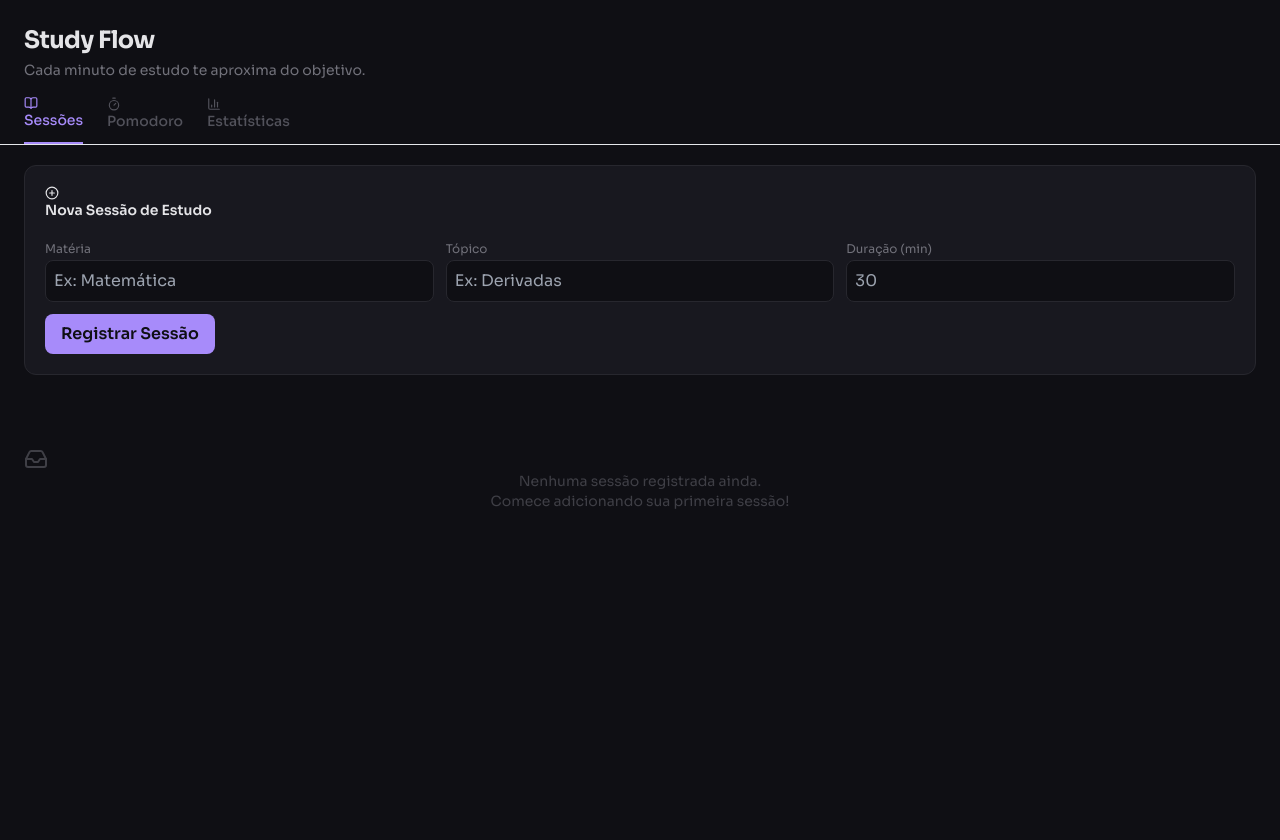
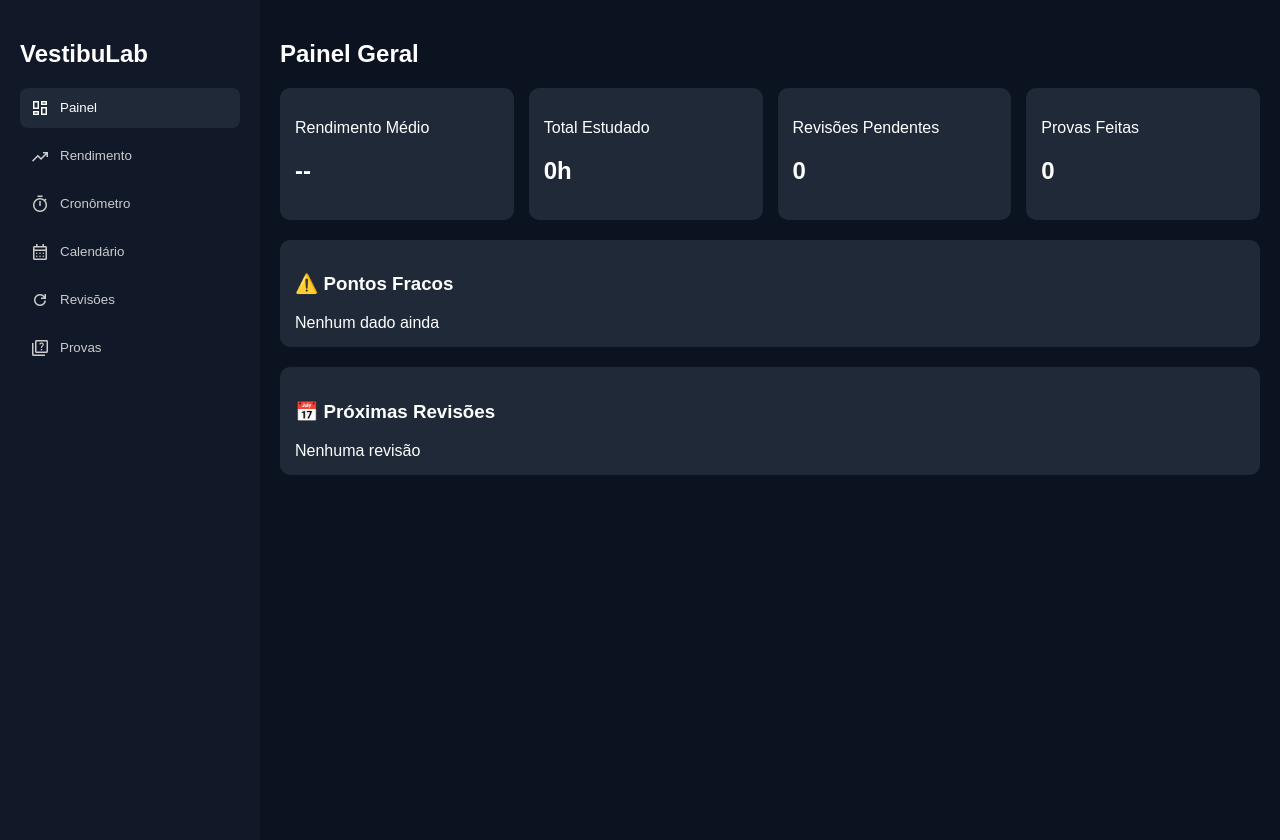
Before and after one commit to LuizaaQueiroz/studyflow, a Flask app: page / in a window 1280 px wide. Before the commit the page ends 509 px from the top, so only its background shows below. Run offline with Flask 3, Linux system fonts and the light colour scheme; data comes from the database, SQL or seed files in the repository; data that the repository does not hold is empty; some libraries are stand-ins or nearby versions.

Commit message:
att Interface

```diff
--- a/static/css/style.css
+++ b/static/css/style.css
@@ -1,98 +1,76 @@
 body {
-  background-color: #0f0f14;
-  color: #e4e4e7;
-  font-family: 'Sora', sans-serif;
+margin: 0;
+font-family: Arial;
+background: #0b1220;
+color: white;
 }
 
-/* superfícies */
-.card-surface {
-  background: #18181f;
-  border: 1px solid #27272e;
+.app {
+display: flex;
 }
 
-/* inputs */
-.app-input {
-  width: 100%;
-  padding: 8px;
-  border-radius: 8px;
-  background: #0f0f14;
-  border: 1px solid #27272e;
-  color: #e4e4e7;
+.sidebar {
+width: 220px;
+background: #111827;
+height: 100vh;
+padding: 20px;
 }
 
-/* botão principal */
-.primary-btn {
-  background: #a78bfa;
-  color: #0f0f14;
-  padding: 8px 16px;
-  border-radius: 8px;
-  font-weight: 600;
+.nav-item {
+display: block;
+width: 100%;
+margin: 8px 0;
+padding: 10px;
+background: none;
+border: none;
+color: #ccc;
+text-align: left;
+cursor: pointer;
 }
 
-/* botão secundário */
-.secondary-btn {
-  background: #27272e;
-  color: #a1a1aa;
-  padding: 8px 16px;
-  border-radius: 8px;
+.nav-item.active {
+background: #1f2937;
+color: white;
+border-radius: 8px;
 }
 
-/* textos */
-.label-muted {
-  color: #71717a;
+.content {
+flex: 1;
+padding: 20px;
 }
 
-.empty-state-text {
-  color: #3f3f46;
+.page {
+display: none;
 }
 
-/* tabs */
-.tab-btn {
-  color: #52525b;
+.page.active {
+display: block;
 }
 
-.tab-active {
-  color: #a78bfa;
-  border-bottom: 2px solid #a78bfa;
+.cards {
+display: flex;
+gap: 15px;
 }
 
-/* timer */
-.timer-display {
-  font-family: 'Space Mono', monospace;
+.card {
+background: #1f2937;
+padding: 15px;
+border-radius: 10px;
+flex: 1;
 }
 
-.timer-label {
-  color: #71717a;
+.panel-box {
+margin-top: 20px;
+background: #1f2937;
+padding: 15px;
+border-radius: 10px;
+}
+.nav-item {
+  display: flex;
+  align-items: center;
+  gap: 10px;
 }
 
-/* estatísticas */
-.stat-main {
-  color: #e4e4e7;
+.material-symbols-outlined {
+  font-size: 20px;
 }
-
-.stat-accent {
-  color: #a78bfa;
-}
-
-.stat-success {
-  color: #4ade80;
-}
-
-.stat-pink {
-  color: #f472b6;
-}
-
-/* detalhes */
-.icon-sm {
-  width: 14px;
-  height: 14px;
-}
-
-.inline-icon {
-  vertical-align: -2px;
-}
-
-/* fundo com efeito */
-.noise-bg {
-  background-color: #0f0f14;
-}
--- a/static/js/app.js
+++ b/static/js/app.js
@@ -1,5 +1,6 @@
 const state = {
   sessions: [],
+  exerciseRecords: [],
   timerSeconds: 25 * 60,
   timerRunning: false,
   timerInterval: null,
@@ -211,6 +212,7 @@ async function findOrCreateContent(name, subjectId) {
   });
 }
 
+
 function renderSessions() {
   const container = document.getElementById("sessionList");
   const empty = document.getElementById("emptyState");
@@ -386,3 +388,15 @@ document.addEventListener("DOMContentLoaded", async () => {
   await ensureSetup();
   await loadSessions();
 });
+
+document.querySelectorAll(".nav-item").forEach(btn => {
+  btn.addEventListener("click", () => {
+    document.querySelectorAll(".nav-item").forEach(b => b.classList.remove("active"));
+    btn.classList.add("active");
+
+    const page = btn.dataset.page;
+
+    document.querySelectorAll(".page").forEach(p => p.classList.remove("active"));
+    document.getElementById(page).classList.add("active");
+  });
+});
--- a/templates/index.html
+++ b/templates/index.html
@@ -1,192 +1,114 @@
-<!doctype html>
-<html lang="pt-BR" class="h-full">
+<!DOCTYPE html>
+
+<html lang="pt-BR">
 <head>
   <meta charset="UTF-8">
-  <meta name="viewport" content="width=device-width, initial-scale=1.0">
-  <title>Study Flow</title>
-
-  <!-- Tailwind -->
-  <script src="https://cdn.tailwindcss.com/3.4.17"></script>
-
-  <!-- Ícones -->
-  <script src="https://cdn.jsdelivr.net/npm/lucide@0.263.0/dist/umd/lucide.min.js"></script>
-
-  <!-- Fonte -->
-  <link href="https://fonts.googleapis.com/css2?family=Space+Mono:wght@400;700&family=Sora:wght@300;400;500;600;700&display=swap" rel="stylesheet">
-
-  <!-- Styles CSS -->
-<link rel="stylesheet" href="{{ url_for('static', filename='css/style.css') }}">
+  <title>VestibuLab</title>
+  <link href="https://fonts.googleapis.com/css2?family=Material+Symbols+Outlined" rel="stylesheet" />
+  <link rel="stylesheet" href="{{ url_for('static', filename='css/style.css') }}">
+  <script src="https://cdn.jsdelivr.net/npm/lucide@latest"></script>
 </head>
 
-<body class="h-full">
-  <div id="app" class="h-full w-full noise-bg overflow-auto scroll-area">
+<body>
 
-    <!-- HEADER -->
-    <header class="px-6 pt-6 pb-4 flex items-center justify-between">
-      <div>
-        <h1 id="appTitle" class="text-2xl font-bold tracking-tight">Study Flow</h1>
-        <p id="motivationText" class="text-sm mt-1 label-muted">
-          Cada minuto de estudo te aproxima do objetivo.
-        </p>
-      </div>
-    </header>
+<div class="app">
 
-    <!-- TABS -->
-    <nav class="px-6 flex gap-6 border-b app-border">
-      <button data-tab="sessions" class="tab-btn tab-active pb-3 text-sm font-medium">
-        <i data-lucide="book-open" class="icon-sm inline-icon"></i> Sessões
-      </button>
+  <!-- SIDEBAR -->
 
-      <button data-tab="timer" class="tab-btn pb-3 text-sm font-medium">
-        <i data-lucide="timer" class="icon-sm inline-icon"></i> Pomodoro
-      </button>
+  <aside class="sidebar">
+    <h2 class="logo">VestibuLab</h2>
 
-      <button data-tab="stats" class="tab-btn pb-3 text-sm font-medium">
-        <i data-lucide="bar-chart-3" class="icon-sm inline-icon"></i> Estatísticas
-      </button>
-    </nav>
 
-    <!-- ================= SESSÕES ================= -->
-    <section id="tab-sessions" class="tab-content px-6 py-5">
+<nav>
+  <button class="nav-item active" data-page="painel">
+  <span class="material-symbols-outlined">dashboard</span>
+  Painel
+</button>
 
-      <!-- FORM -->
-      <form id="addForm" class="rounded-xl p-5 mb-6 card-surface fade-in">
+<button class="nav-item" data-page="rendimento">
+  <span class="material-symbols-outlined">trending_up</span>
+  Rendimento
+</button>
 
-        <h2 class="text-sm font-semibold mb-4 section-title">
-          <i data-lucide="plus-circle" class="icon-sm inline-icon"></i>
-          Nova Sessão de Estudo
-        </h2>
+<button class="nav-item" data-page="timer">
+  <span class="material-symbols-outlined">timer</span>
+  Cronômetro
+</button>
 
-        <div class="grid grid-cols-1 sm:grid-cols-3 gap-3 mb-3">
+<button class="nav-item" data-page="calendario">
+  <span class="material-symbols-outlined">calendar_month</span>
+  Calendário
+</button>
 
-          <div>
-            <label class="text-xs label-muted">Matéria</label>
-            <input id="subject" type="text" required placeholder="Ex: Matemática" class="app-input">
-          </div>
+<button class="nav-item" data-page="revisoes">
+  <span class="material-symbols-outlined">refresh</span>
+  Revisões
+</button>
 
-          <div>
-            <label class="text-xs label-muted">Tópico</label>
-            <input id="topic" type="text" placeholder="Ex: Derivadas" class="app-input">
-          </div>
+<button class="nav-item" data-page="provas">
+  <span class="material-symbols-outlined">quiz</span>
+  Provas
+</button>
+</nav>
 
-          <div>
-            <label class="text-xs label-muted">Duração (min)</label>
-            <input id="duration" type="number" min="1" required placeholder="30" class="app-input">
-          </div>
 
-        </div>
+  </aside>
 
-        <button type="submit" id="addBtn" class="primary-btn">
-          Registrar Sessão
-        </button>
+  <!-- CONTEÚDO -->
 
-        <span id="addStatus" class="ml-3 text-xs label-muted"></span>
+  <main class="content">
 
-      </form>
 
-      <!-- LISTA -->
-      <div id="sessionList" class="space-y-3"></div>
+<!-- PAINEL -->
+<section id="painel" class="page active">
 
-      <p id="emptyState" class="text-center py-12 text-sm empty-state-text">
-        <i data-lucide="inbox" class="empty-state-icon"></i>
-        Nenhuma sessão registrada ainda.<br>
-        Comece adicionando sua primeira sessão!
-      </p>
+  <h1>Painel Geral</h1>
 
-    </section>
-
-    <!-- ================= TIMER ================= -->
-    <section id="tab-timer" class="tab-content px-6 py-5 hidden">
-
-      <div class="max-w-md mx-auto text-center">
-
-        <div class="card-surface p-8 rounded-2xl">
-
-          <p class="text-xs timer-label mb-2">Pomodoro</p>
-
-          <div id="timerDisplay" class="text-7xl font-bold my-6 timer-display">
-            25:00
-          </div>
-
-          <div class="flex justify-center gap-3 mb-6">
-
-            <button id="timerToggle" class="primary-btn" type="button">
-              <i data-lucide="play" class="icon-sm inline-icon"></i> Iniciar
-            </button>
-
-            <button id="timerReset" class="secondary-btn" type="button">
-              Reset
-            </button>
-
-          </div>
-
-          <div class="flex justify-center gap-2">
-
-            <button class="timer-preset preset-btn" data-minutes="15" type="button">15</button>
-            <button class="timer-preset preset-btn preset-active" data-minutes="25" type="button">25</button>
-            <button class="timer-preset preset-btn" data-minutes="45" type="button">45</button>
-            <button class="timer-preset preset-btn" data-minutes="60" type="button">60</button>
-
-          </div>
-
-        </div>
-
-      </div>
-
-    </section>
-
-    <!-- ================= STATS ================= -->
-    <section id="tab-stats" class="tab-content px-6 py-5 hidden">
-
-      <div class="grid grid-cols-2 sm:grid-cols-4 gap-3 mb-6">
-
-        <div class="card-surface p-4 rounded-xl">
-          <p class="text-xs label-muted">Sessões</p>
-          <p id="statTotal" class="text-2xl stat-main">0</p>
-        </div>
-
-        <div class="card-surface p-4 rounded-xl">
-          <p class="text-xs label-muted">Horas</p>
-          <p id="statHours" class="text-2xl stat-accent">0</p>
-        </div>
-
-        <div class="card-surface p-4 rounded-xl">
-          <p class="text-xs label-muted">Concluídas</p>
-          <p id="statCompleted" class="text-2xl stat-success">0</p>
-        </div>
-
-        <div class="card-surface p-4 rounded-xl">
-          <p class="text-xs label-muted">Matérias</p>
-          <p id="statSubjects" class="text-2xl stat-pink">0</p>
-        </div>
-
-      </div>
-
-      <div class="card-surface p-5 rounded-xl">
-
-        <h3 class="text-sm font-semibold mb-4 section-title">
-          <i data-lucide="pie-chart" class="icon-sm inline-icon"></i>
-          Por Matéria
-        </h3>
-
-        <div id="subjectBreakdown"></div>
-
-        <p id="noStats" class="text-center text-sm empty-state-text">
-          Sem dados ainda
-        </p>
-
-      </div>
-
-    </section>
-
+  <div class="cards">
+    <div class="card"><p>Rendimento Médio</p><h2 id="avgPerf">--</h2></div>
+    <div class="card"><p>Total Estudado</p><h2 id="totalHours">0h</h2></div>
+    <div class="card"><p>Revisões Pendentes</p><h2 id="pendingReviews">0</h2></div>
+    <div class="card"><p>Provas Feitas</p><h2 id="totalExams">0</h2></div>
   </div>
 
-  <!-- JS -->
-  <script src="{{ url_for('static', filename='js/app.js') }}"></script>
+  <div class="panel-box">
+    <h3>⚠️ Pontos Fracos</h3>
+    <div id="weakPoints">Nenhum dado ainda</div>
+  </div>
 
-  <script>
-    lucide.createIcons();
-  </script>
+  <div class="panel-box">
+    <h3>📅 Próximas Revisões</h3>
+    <div id="nextReviews">Nenhuma revisão</div>
+  </div>
+</section>
+
+<!-- RENDIMENTO -->
+<section id="rendimento" class="page">
+  <h1>🎯 Registrar Rendimento</h1>
+
+  <form id="formPerformance">
+    <input type="text" id="subject" placeholder="Matéria">
+    <input type="text" id="content" placeholder="Conteúdo">
+    <input type="number" id="total" placeholder="Total de questões">
+    <input type="number" id="correct" placeholder="Acertos">
+    <button type="submit">Salvar</button>
+  </form>
+
+  <div id="performanceList"></div>
+</section>
+
+<!-- TIMER -->
+<section id="timer" class="page">
+  <h1>⏱ Cronômetro</h1>
+  <div id="timerDisplay">25:00</div>
+  <button id="startTimer">Iniciar</button>
+</section>
+
+
+  </main>
+</div>
+
+<script src="{{ url_for('static', filename='js/app.js') }}"></script>
 
 </body>
 </html>
```
